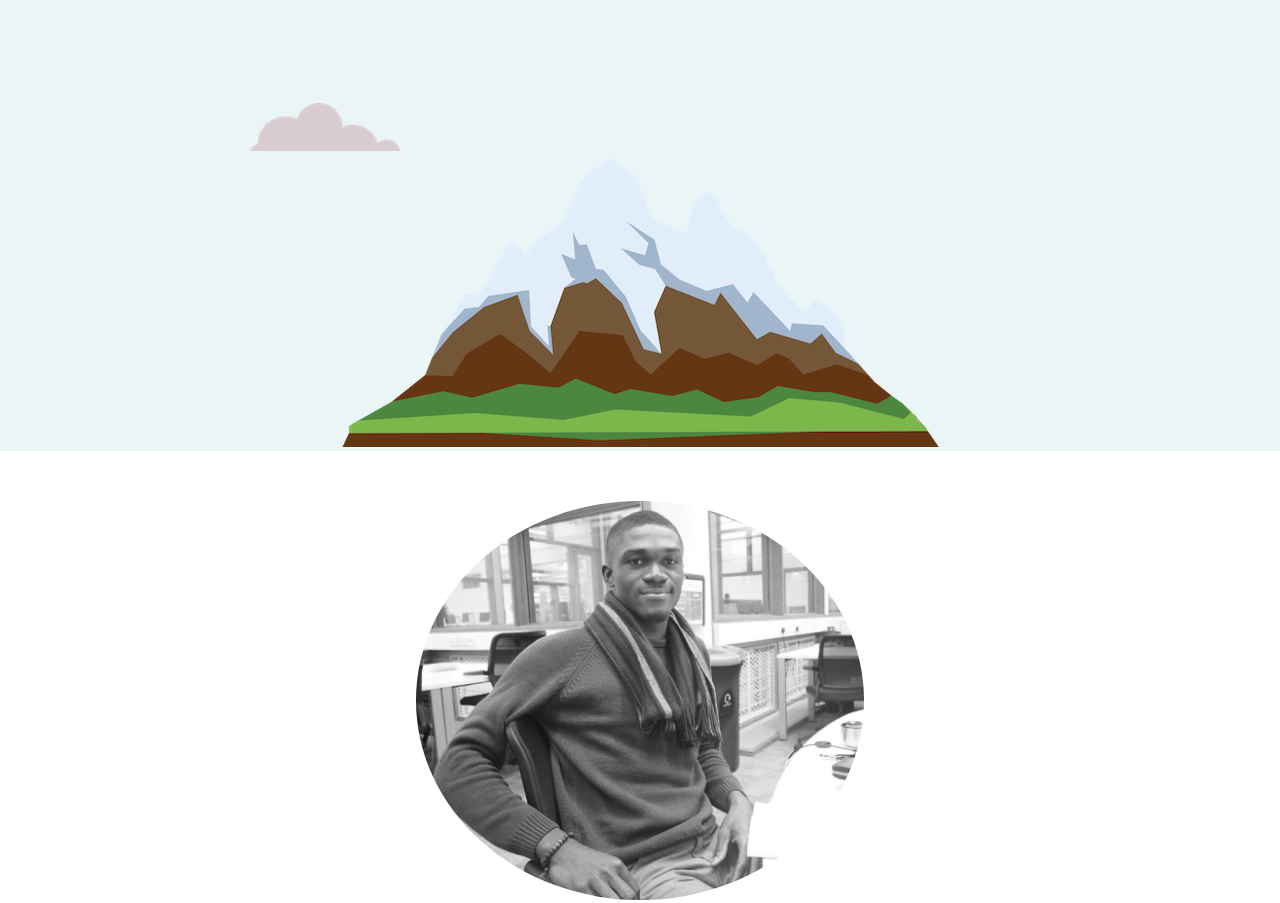
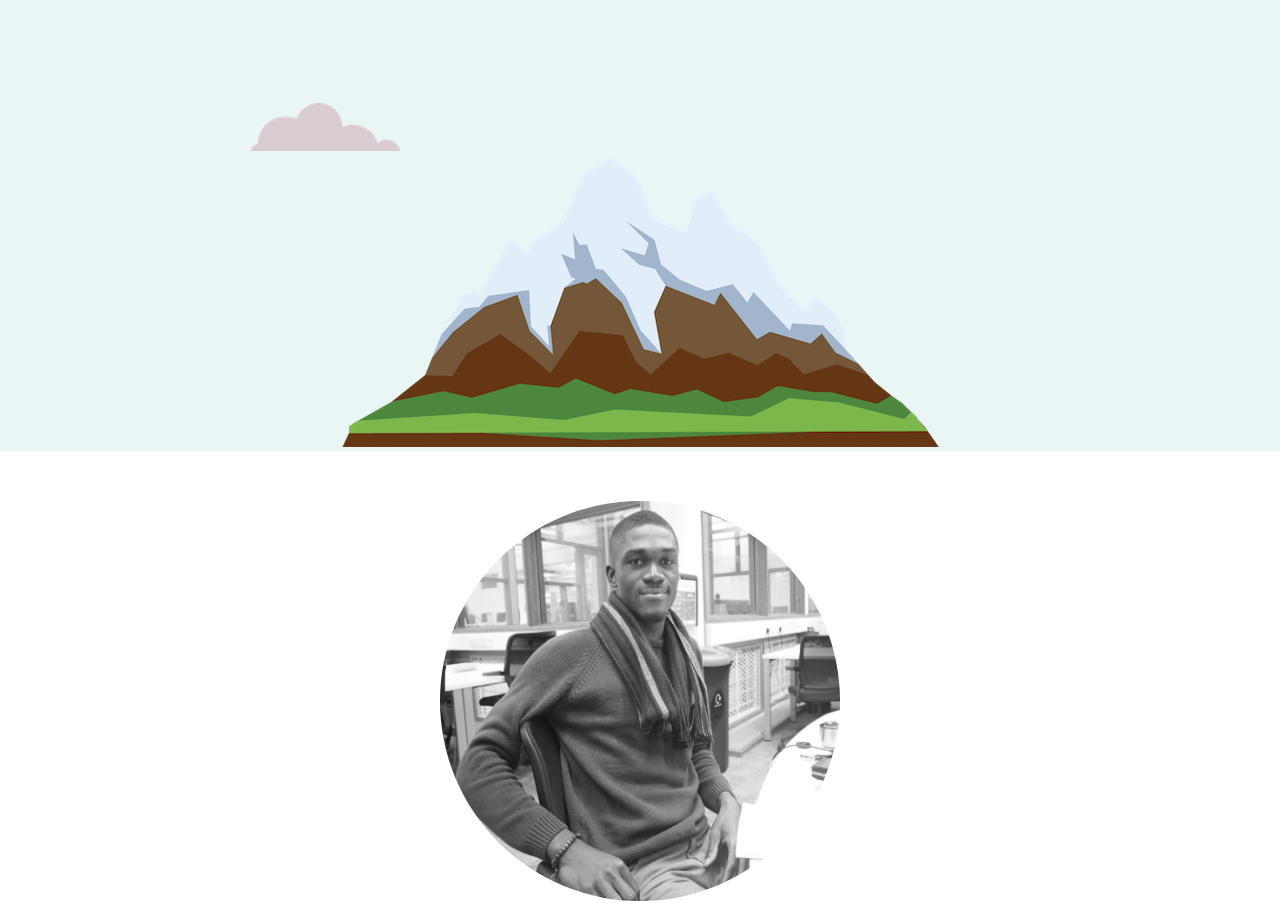
Before and after one commit to Richard-Quartey/bio, a plain HTML site: page index.html in a window 1280 px wide. Shown: the part 405-1308 px from the top of the page. Drawn offline with Linux system fonts and the light colour scheme.

Commit message:
Update image size into pixels 400px x 400px.

```diff
--- a/css/styles.css
+++ b/css/styles.css
@@ -85,7 +85,8 @@ p{
 }
 .profile-img{
   border-radius: 100%;
-  width: 35%;
+  width: 400px;
+  height: 400px;
 }
 .skill-row{
   width: 50%;
```
